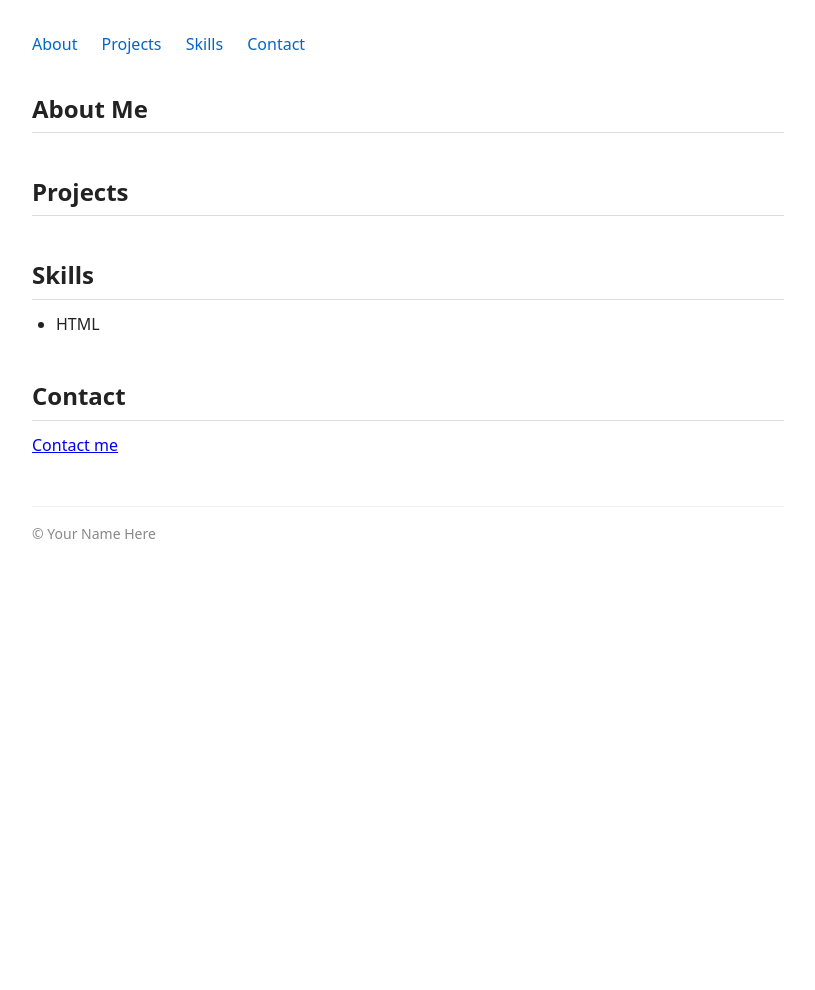
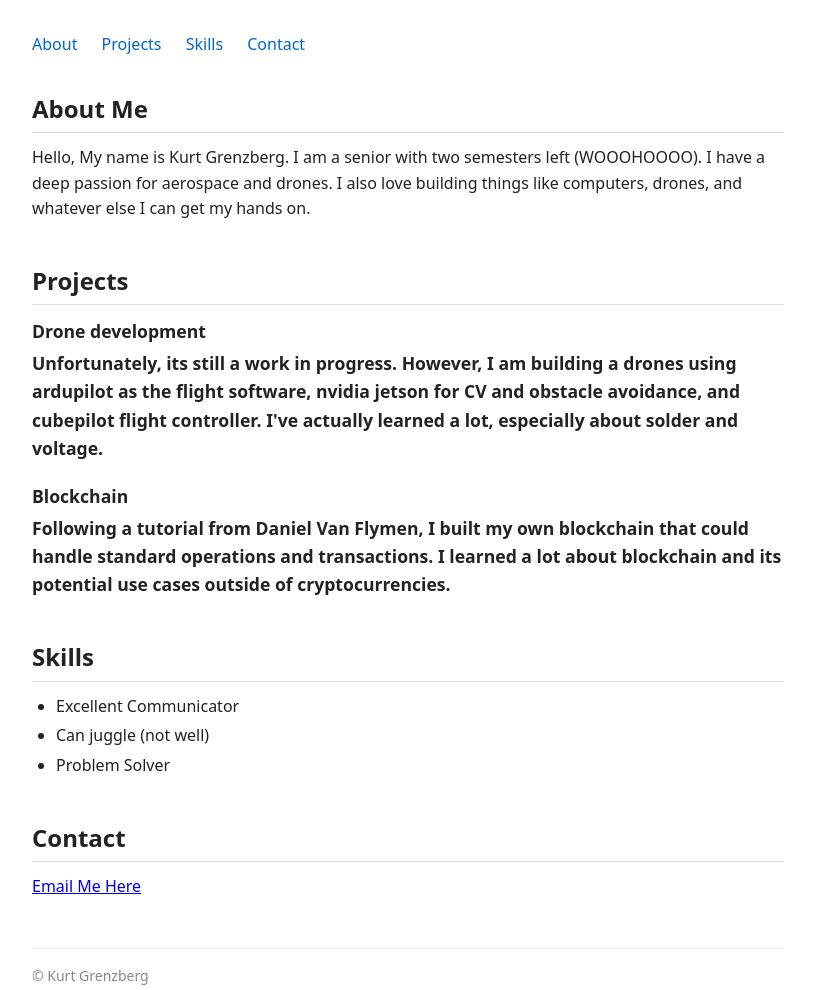
Before and after one commit to KurtGrenzberg/pitt-se-portfolio, a plain HTML site: page index.html in a window 1280 px wide. Shown: the whole page, without its empty margins (232-1047 px from the left). Before the commit the page ends 800 px from the top, so only its background shows below. Drawn offline with Linux system fonts and the light colour scheme.

Commit message:
Modified index.html to requirements and implements pipeline script

```diff
--- a/index.html
+++ b/index.html
@@ -4,7 +4,7 @@
 <head>
   <meta charset="UTF-8">
   <meta name="viewport" content="width=device-width, initial-scale=1.0">
-  <title>Your Name Here</title>
+  <title>Kurt Grenzberg</title>
   <link rel="stylesheet" href="style.css">
 </head>
 
@@ -23,13 +23,29 @@
 
     <section id="about">
       <h2>About Me</h2>
-      <!-- TODO: Replace with 2-3 sentences about yourself -->
-      <!-- e.g., include your name, your program/year, and what you are interested in -->
+      Hello, My name is Kurt Grenzberg. I am a senior with two semesters left (WOOOHOOOO).
+      I have a deep passion for aerospace and drones. I also love building things like computers,
+      drones, and whatever else I can get my hands on.
     </section>
 
     <section id="projects">
       <h2>Projects</h2>
+      <div class="project">
+        <h3>Drone development</h3>
+        <h3> Unfortunately, its still a work in progress. However, I am building a drones
+          using ardupilot as the flight software, nvidia jetson for CV and obstacle avoidance,
+          and cubepilot flight controller. I've actually learned a lot, especially about solder and voltage.
+        </h3>
+      </div>
 
+      <section id="projects">
+        <div class="project">
+          <h3>Blockchain</h3>
+          <h3> Following a tutorial from Daniel Van Flymen, I built my own blockchain that could handle standard
+            operations
+            and transactions. I learned a lot about blockchain and its potential use cases outside of cryptocurrencies.
+          </h3>
+        </div>
         <!-- Example project entry structure: copy, fill in, and add at least 2:
       <div class="project">
         <h3>Project Name</h3>
@@ -44,10 +60,14 @@
         <h2>Skills</h2>
         <ul>
           <!-- Example skill - TODO: replace -->
-        <li>HTML</li>
+          <!-- TODO: Add a third skill here -->
+          <!-- TODO: Add a second skill here -->
+          <li>Excellent Communicator</li>
+          <li>Can juggle (not well)</li>
+          <li>Problem Solver</li>
 
-        <!-- TODO: Add a second skill here -->
-        <!-- TODO: Add a third skill here -->
+
+
           <!-- TODO: ... -->
         </ul>
       </section>
@@ -56,13 +76,13 @@
         <h2>Contact</h2>
         <!-- TODO: Replace href="#" with a real link (e.g., mailto:you@example.com or your LinkedIn URL) -->
         <!-- TODO: Replace the link text with something descriptive, e.g. "Email me" or "LinkedIn" -->
-      <p><a href="#">Contact me</a></p>
+        <p><a href="Kurt.grenzberg@gmail.com">Email Me Here</a></p>
       </section>
 
   </main>
 
   <footer>
-    <p>&copy; Your Name Here</p>
+    <p>&copy; Kurt Grenzberg</p>
   </footer>
 
 </body>
```
Also changed, not shown: 1 other file. Lines whose indentation alone changed are shown as unchanged.
